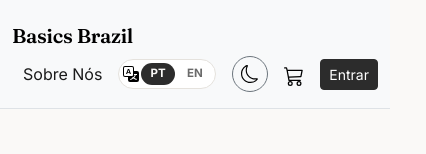
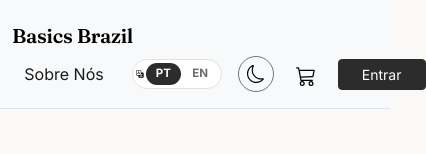
Before and after one commit to pedro0102-hyand/Basics-Brazil, a React (Vite) app in the folder frontend/: page / in a window 390 px wide. Shown: the top 154 px of the page, 426 px wide, since content can reach past the window. Built offline with nearby package versions, Linux system fonts and the light colour scheme; no server answers.

Commit message:
atualizando estilos da navbar e adicionando classes para melhor organização e responsividade

```diff
--- a/frontend/src/components/Navbar.tsx
+++ b/frontend/src/components/Navbar.tsx
@@ -20,8 +20,8 @@ const Navbar = () => {
           Basics Brazil
         </Link>
 
-        <div className="d-flex align-items-center gap-3 ms-auto">
-          <Link className="nav-link" to="/about">
+        <div className="navbar-actions d-flex align-items-center gap-3 ms-auto">
+          <Link className="nav-link navbar-about-link" to="/about">
             {t('about')}
           </Link>
 
@@ -56,7 +56,7 @@ const Navbar = () => {
             {theme === 'light' ? <Moon /> : <Sun />}
           </button>
 
-          <Link className="nav-link position-relative" to="/cart">
+          <Link className="nav-link position-relative navbar-cart-link" to="/cart">
             <Cart3 size={20} />
             {itemCount > 0 && (
               <span className="position-absolute top-0 start-100 translate-middle badge rounded-pill bg-danger">
@@ -80,12 +80,12 @@ const Navbar = () => {
                 )}
                 <span className="small">{user.name}</span>
               </Link>
-              <button className="btn btn-sm btn-outline-danger" onClick={logout}>
+              <button className="btn btn-sm btn-outline-danger auth-action" onClick={logout}>
                 {t('logout')}
               </button>
             </div>
           ) : (
-            <Link className="btn btn-sm btn-primary" to="/login">
+            <Link className="btn btn-sm btn-primary auth-action" to="/login">
               {t('enter')}
             </Link>
           )}
--- a/frontend/src/index.css
+++ b/frontend/src/index.css
@@ -221,7 +221,30 @@ a:hover {
   font-size: 1.25rem;
 }
 
+.navbar-actions {
+  flex-shrink: 0;
+}
+
+.navbar-about-link {
+  width: 6.5rem;
+  text-align: center;
+}
+
+.navbar-cart-link {
+  width: 2rem;
+  text-align: center;
+}
+
+.auth-action {
+  min-width: 5.5rem;
+}
+
 .language-toggle {
+  display: inline-flex;
+  align-items: center;
+  justify-content: center;
+  width: 5.6rem;
+  flex: 0 0 5.6rem;
   display: inline-flex;
   align-items: center;
   gap: 0.15rem;
@@ -262,22 +285,13 @@ a:hover {
   align-items: center;
   justify-content: center;
   border-radius: 50%;
-  transition: background-color 0.2s ease, color 0.2s ease, transform 0.2s ease;
-}
-
-.theme-toggle:hover {
-  transform: rotate(12deg) scale(1.05);
+  transition: background-color 0.2s ease, color 0.2s ease, border-color 0.2s ease;
 }
 
 button,
 .btn {
-  transition: transform 0.2s ease, background-color 0.2s ease, border-color 0.2s ease,
-    color 0.2s ease, box-shadow 0.2s ease;
-}
-
-button:hover,
-.btn:hover {
-  transform: scale(1.03);
+  transition: background-color 0.2s ease, border-color 0.2s ease, color 0.2s ease,
+    box-shadow 0.2s ease;
 }
 
 /* Cards de produto */
```
